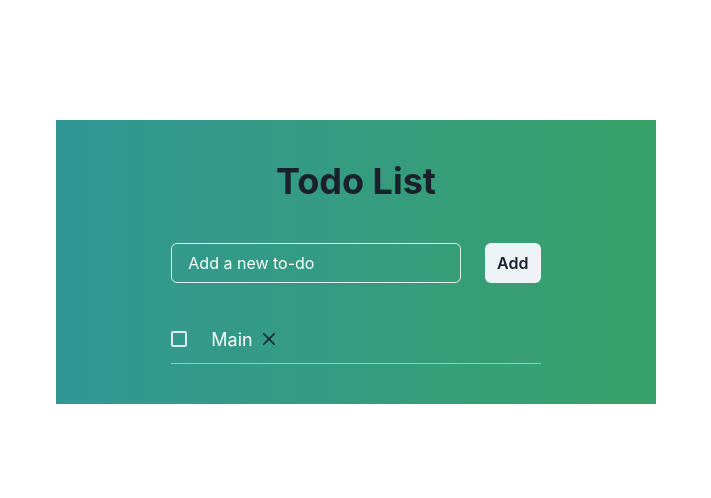
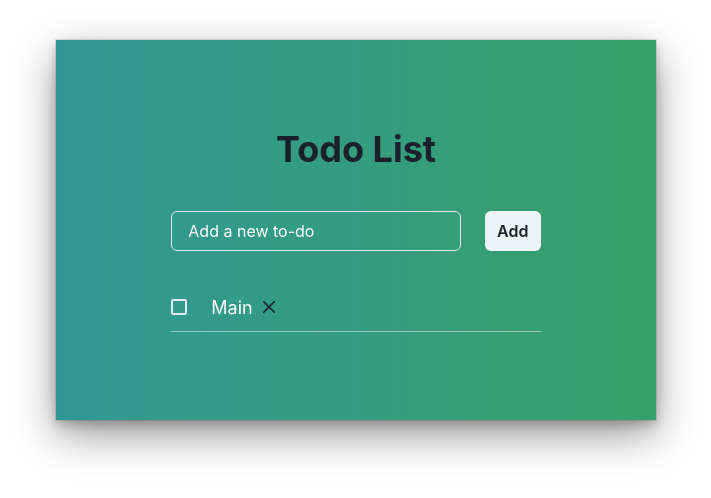
Before and after one commit to mubeenamin/todo-app, a Next.js app: page / in a window 1280 px wide. Shown: the top 498 px of the page, without its empty margins (284-995 px from the left). Built offline with nearby package versions, Linux system fonts and the light colour scheme.

Commit message:
box shadow

```diff
--- a/app/main/page.tsx
+++ b/app/main/page.tsx
@@ -44,15 +44,16 @@ const TodoList = () => {
       alignItems="center"
       maxW={"600px"}
       margin='auto'
-
+      bgGradient="linear(to-r, teal.500, green.500)"
+      boxShadow="dark-lg"
     >
 
       <VStack
         w="auto"
         h="auto"
-        p={10}
+        p={2}
         spacing={10}
-        bgGradient="linear(to-r, teal.500, green.500)"
+
       >
         <Heading>Todo List</Heading>
         <SimpleGrid columns={1} rowGap={10}>
```
